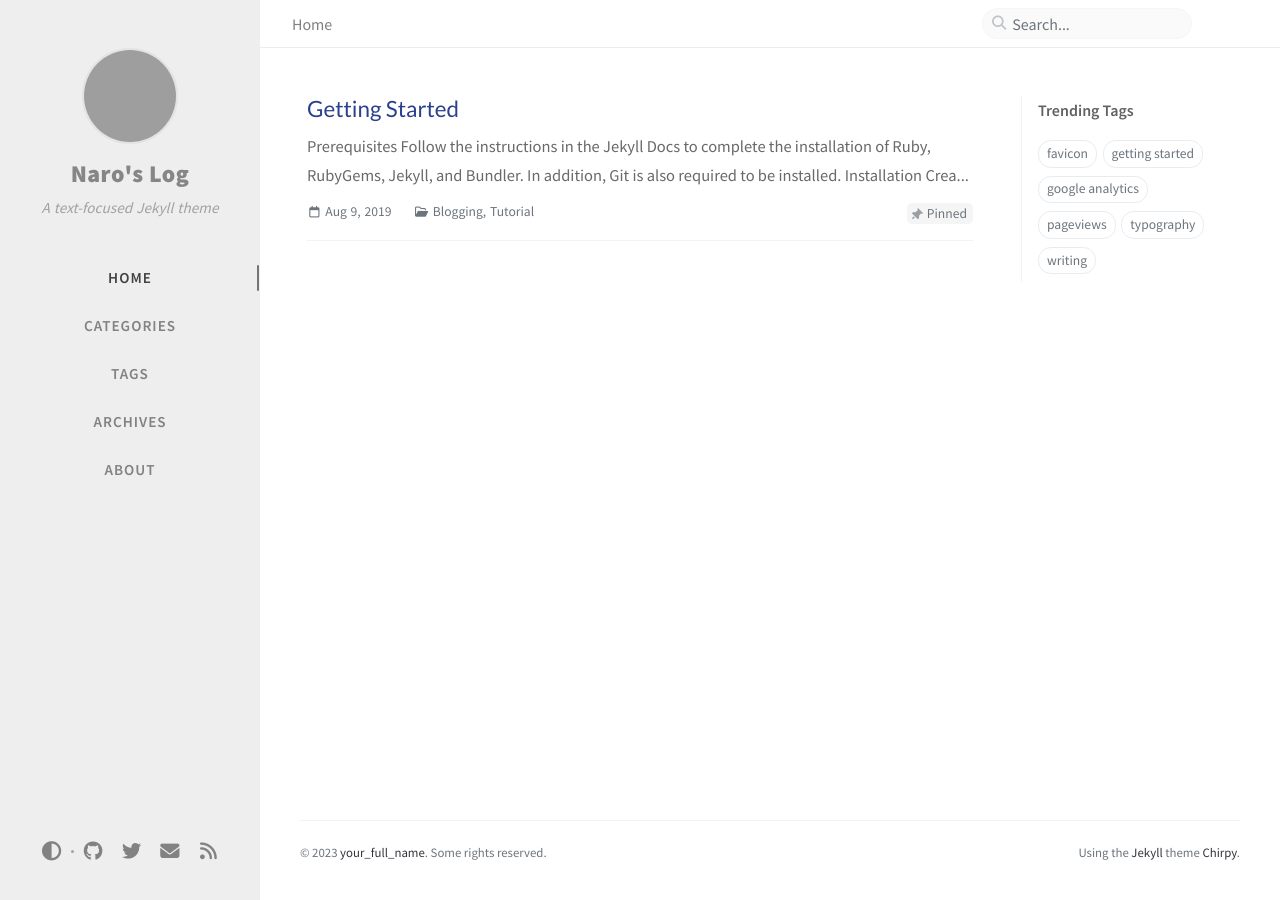
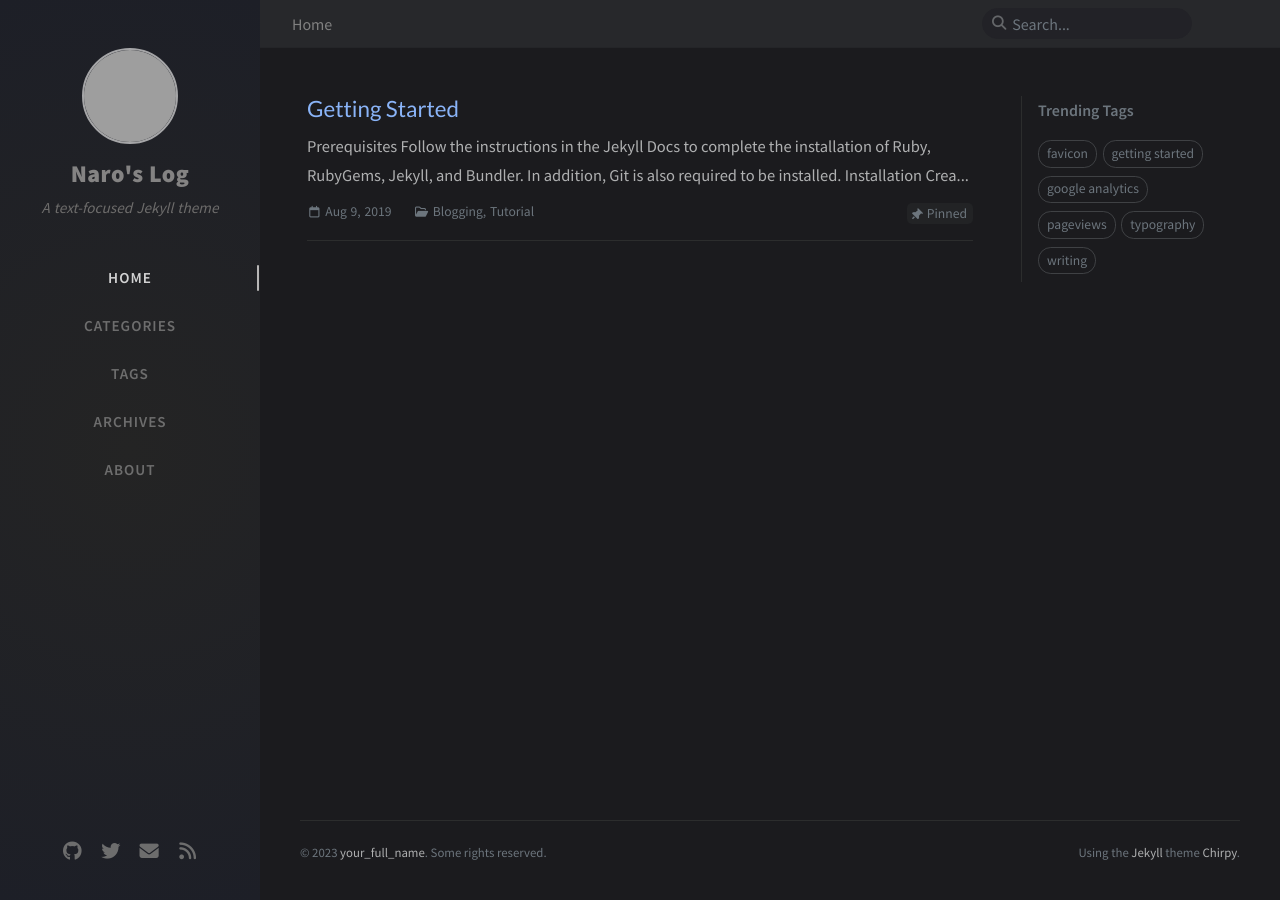
Before and after one commit to knnarro/nnarro.github.io, a Jekyll site: the page built from index.html, in a window 1280 px wide. Built offline with Jekyll 4.4.1, drawn with Linux system fonts in a browser that asks for light colours; comment, search, counter and statistics services are not loaded; grey boxes are pictures that could not be loaded.

Commit message:
feat: set dark mode

```diff
--- a/_config.yml
+++ b/_config.yml
@@ -71,7 +71,7 @@ google_analytics:
 #     light  - Use the light color scheme
 #     dark   - Use the dark color scheme
 #
-theme_mode:   # [light|dark]
+theme_mode: dark # [light|dark]
 
 # The CDN endpoint for images.
 # Notice that once it is assigned, the CDN url
```
